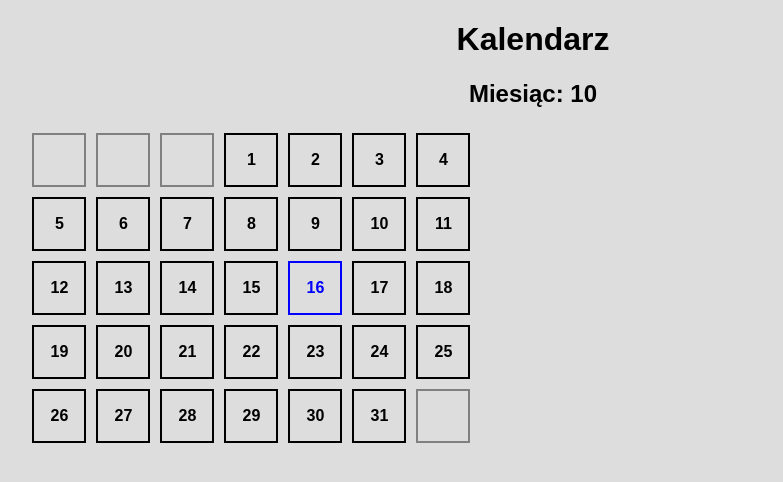
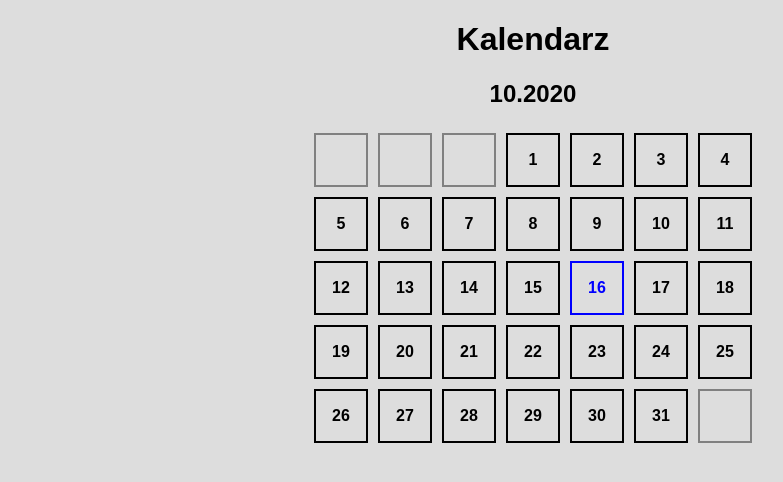
Before and after one commit to MikZarZSG/kalendarz_php, a PHP site: page / in a window 1280 px wide. Shown: the top 482 px of the page, without its empty margins (107-890 px from the left). Run offline with PHP 8.4, Linux system fonts and the light colour scheme.

Commit message:
Wysrodkowanie kalendarza

```diff
--- a/index.php
+++ b/index.php
@@ -45,7 +45,9 @@
     $pierwszyDzien = mktime(1, 0, 0, $miesiac, 1, $rok);
     $dzienTygodnia = date("N", $pierwszyDzien);
 
-    echo "<h2>Miesiąc: $miesiac</h2>";
+    echo "<h2>$miesiac.$rok</h2>";
+
+    echo '<div class="kalendarz">';
 
     $iterTyg = 1;
     $iterDzien = 0;
@@ -54,7 +56,6 @@
         //Przed miesiącem
         if($iterTyg < $dzienTygodnia && $iterDzien == 0) {
             echo '<div class="dzien pusty"> </div>';
-            //echo '0 ';
         }
         else if($iterTyg == $dzienTygodnia && $iterDzien == 0) {
             $iterDzien++;
@@ -64,19 +65,14 @@
             //W trakcie miesiąca
             if($iterDzien == $dzien) {
                 echo '<div class="dzien dzisiaj">' . $iterDzien . '</div>';
-                //echo '' . $iterDzien . ' ';
             } else {
                 echo '<div class="dzien">' . $iterDzien . '</div>';
-                //echo '' . $iterDzien . ' ';
             }
             $iterDzien++;
         } else if($iterDzien > $dni){
             //Po miesiącu
             echo '<div class="dzien pusty"> </div>';
-            //echo '0 ';
         }
-
-        //echo $iterTyg . ' ' . $iterDzien . '<br>';
 
         if($iterTyg < 7) {
             $iterTyg++;
@@ -90,6 +86,8 @@
     }
 
     echo '<div class="clear"></div>';
+
+    echo '</div>';
 ?>
 
     </div>
--- a/main.css
+++ b/main.css
@@ -14,6 +14,11 @@ h2 {
     margin: 0 auto;
     width: 80%;
     font-family: Arial;
+}
+
+.kalendarz {
+    width: 448px;
+    margin: 0 auto;
 }
 
 .dzien {
```
